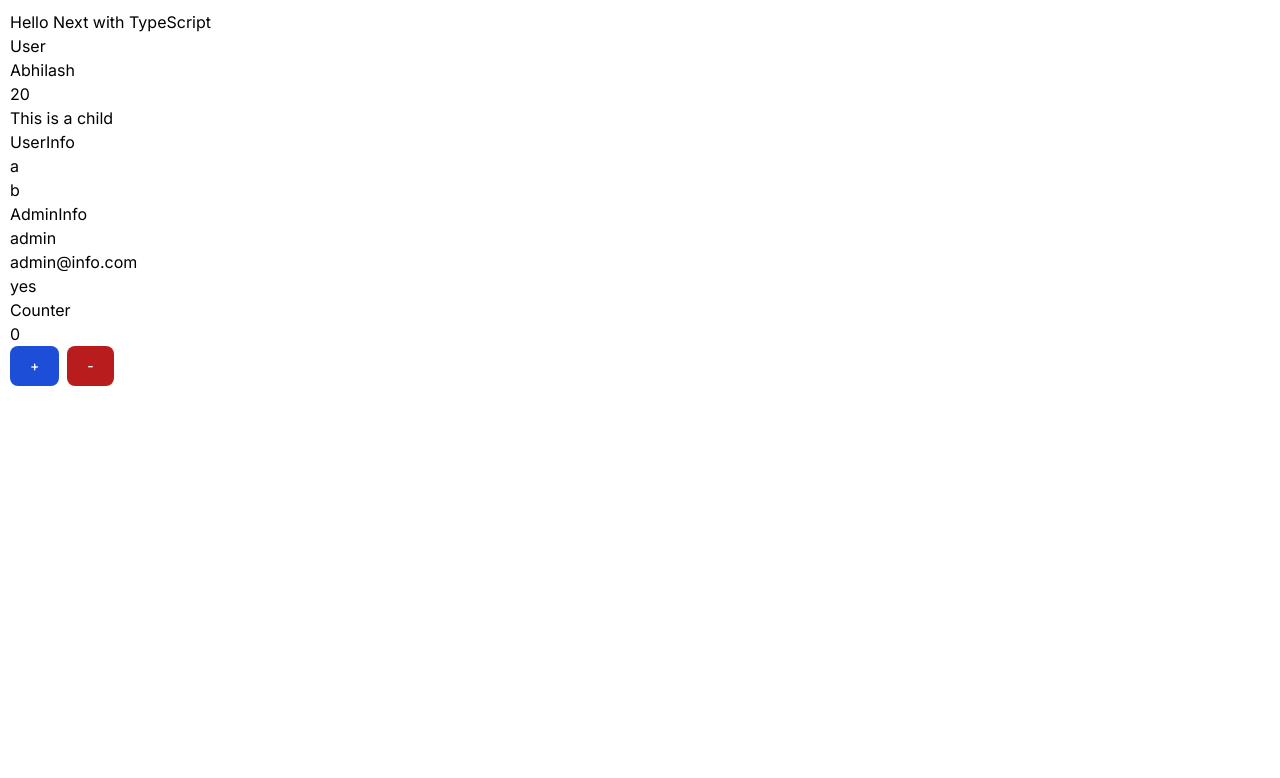
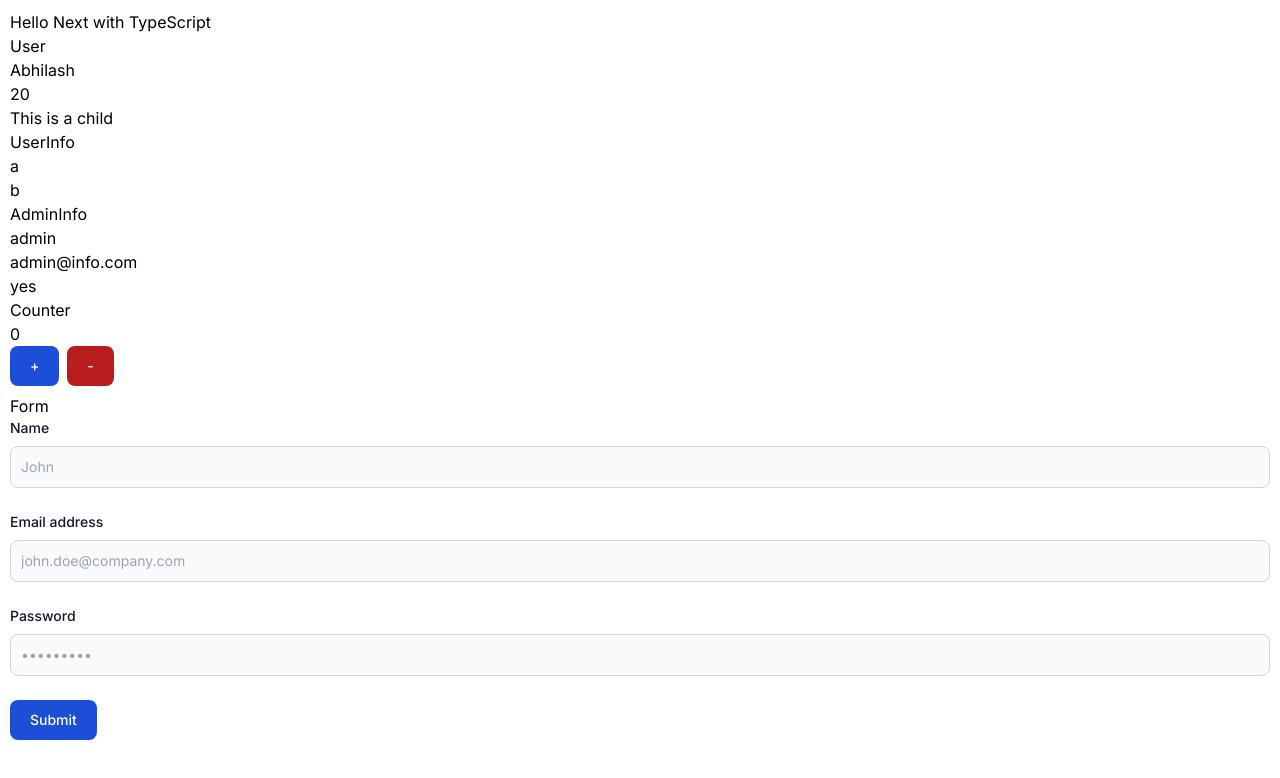
Before and after one commit to abhilashdk2016/next-ts, a Next.js app: page / in a window 1280 px wide. Shown: the top 778 px of the page. Built offline with nearby package versions, Linux system fonts and the light colour scheme.

Commit message:
Forms, refs and types

```diff
--- a/app/page.tsx
+++ b/app/page.tsx
@@ -1,5 +1,6 @@
 import AdminInfo from "@/components/AdminInfo";
 import Counter from "@/components/Counter";
+import Form from "@/components/Form";
 import User from "@/components/User";
 import UserInfo from "@/components/UserInfo";
 
@@ -13,6 +14,7 @@ export default function Home() {
       <UserInfo username="a" email="b" />
       <AdminInfo username="admin" email="admin@info.com" isAdmin={true} />
       <Counter />
+      <Form />
     </section>
   )
 }
--- /dev/null
+++ b/components/Form.tsx
@@ -0,0 +1,58 @@
+'use client';
+
+import { FormEvent, useRef, useState } from "react";
+
+type htmlFormData = {
+    name: string;
+    email: string;
+    password: string;
+}
+
+const Form = () => {
+  const [data, setData] = useState<htmlFormData>({
+    name: '',
+    email: '',
+    password: ''
+  });
+
+  const onSubmit = (e: FormEvent<HTMLFormElement>) => {
+    e.preventDefault();
+    const nameVal = name.current!.value;
+    const emailVal = email.current!.value;
+    const passwordVal = password.current!.value;
+    console.log(nameVal, emailVal, passwordVal);
+    setData({
+        name: nameVal,
+        email: emailVal,
+        password: passwordVal
+    });
+  }
+
+  const name = useRef<HTMLInputElement>(null);
+  const email = useRef<HTMLInputElement>(null);
+  const password = useRef<HTMLInputElement>(null);
+  return (
+    <div>
+        Form
+
+        <form onSubmit={onSubmit}>
+            <div className="mb-6">
+                    <label htmlFor="name" className="block mb-2 text-sm font-medium text-gray-900 dark:text-white">Name</label>
+                    <input ref={name} type="text" id="name" className="bg-gray-50 border border-gray-300 text-gray-900 text-sm rounded-lg focus:ring-blue-500 focus:border-blue-500 block w-full p-2.5 dark:bg-gray-700 dark:border-gray-600 dark:placeholder-gray-400 dark:text-white dark:focus:ring-blue-500 dark:focus:border-blue-500" placeholder="John" required />
+            </div>
+            <div className="mb-6">
+                <label htmlFor="email" className="block mb-2 text-sm font-medium text-gray-900 dark:text-white">Email address</label>
+                <input ref={email} type="email" id="email" className="bg-gray-50 border border-gray-300 text-gray-900 text-sm rounded-lg focus:ring-blue-500 focus:border-blue-500 block w-full p-2.5 dark:bg-gray-700 dark:border-gray-600 dark:placeholder-gray-400 dark:text-white dark:focus:ring-blue-500 dark:focus:border-blue-500" placeholder="john.doe@company.com" required />
+            </div>
+            <div className="mb-6">
+                <label htmlFor="password" className="block mb-2 text-sm font-medium text-gray-900 dark:text-white">Password</label>
+                <input ref={password} type="password" id="password" className="bg-gray-50 border border-gray-300 text-gray-900 text-sm rounded-lg focus:ring-blue-500 focus:border-blue-500 block w-full p-2.5 dark:bg-gray-700 dark:border-gray-600 dark:placeholder-gray-400 dark:text-white dark:focus:ring-blue-500 dark:focus:border-blue-500" placeholder="•••••••••" required />
+            </div>
+            <button type="submit" className="text-white bg-blue-700 hover:bg-blue-800 focus:ring-4 focus:outline-none focus:ring-blue-300 font-medium rounded-lg text-sm w-full sm:w-auto px-5 py-2.5 text-center dark:bg-blue-600 dark:hover:bg-blue-700 dark:focus:ring-blue-800">Submit</button>
+        </form>
+
+    </div>
+  )
+}
+
+export default Form
```
